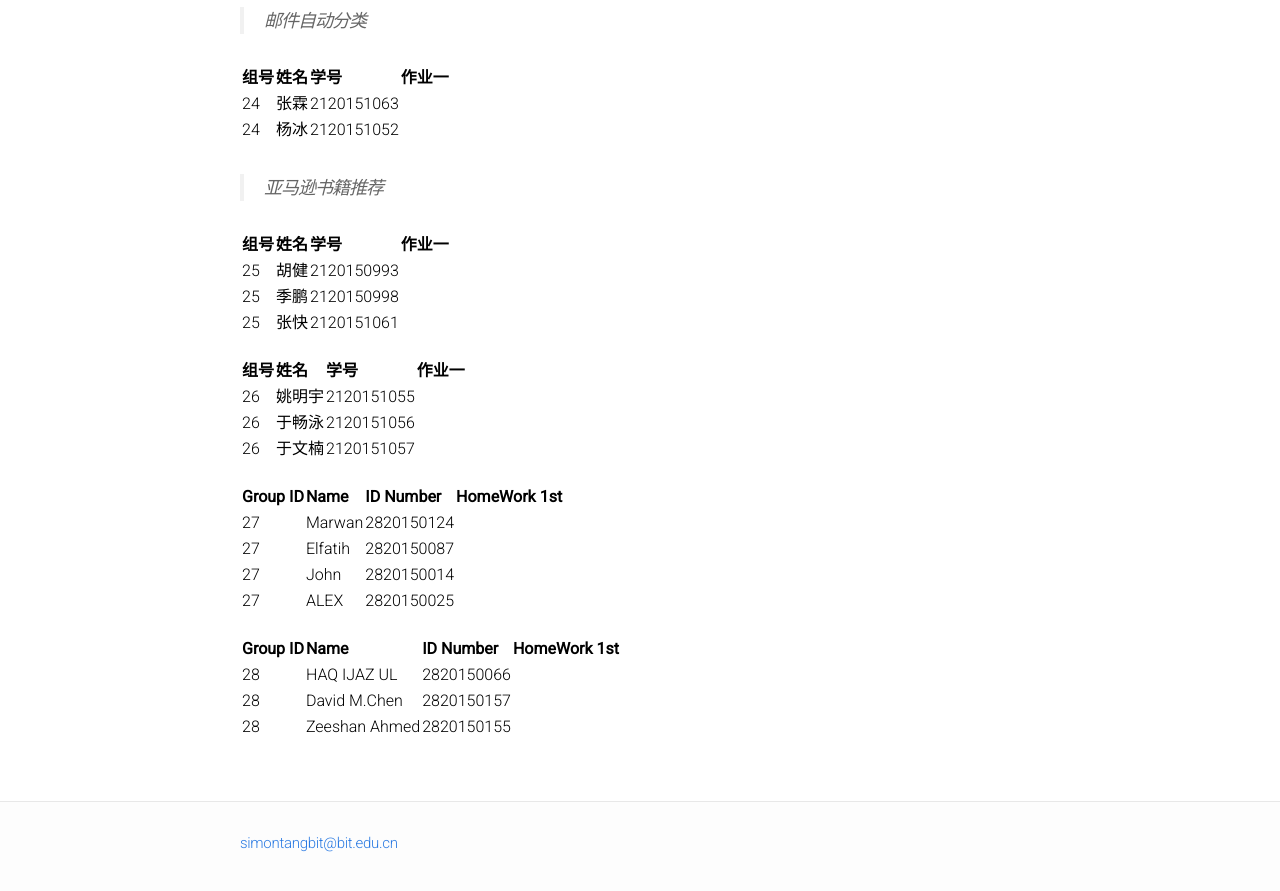
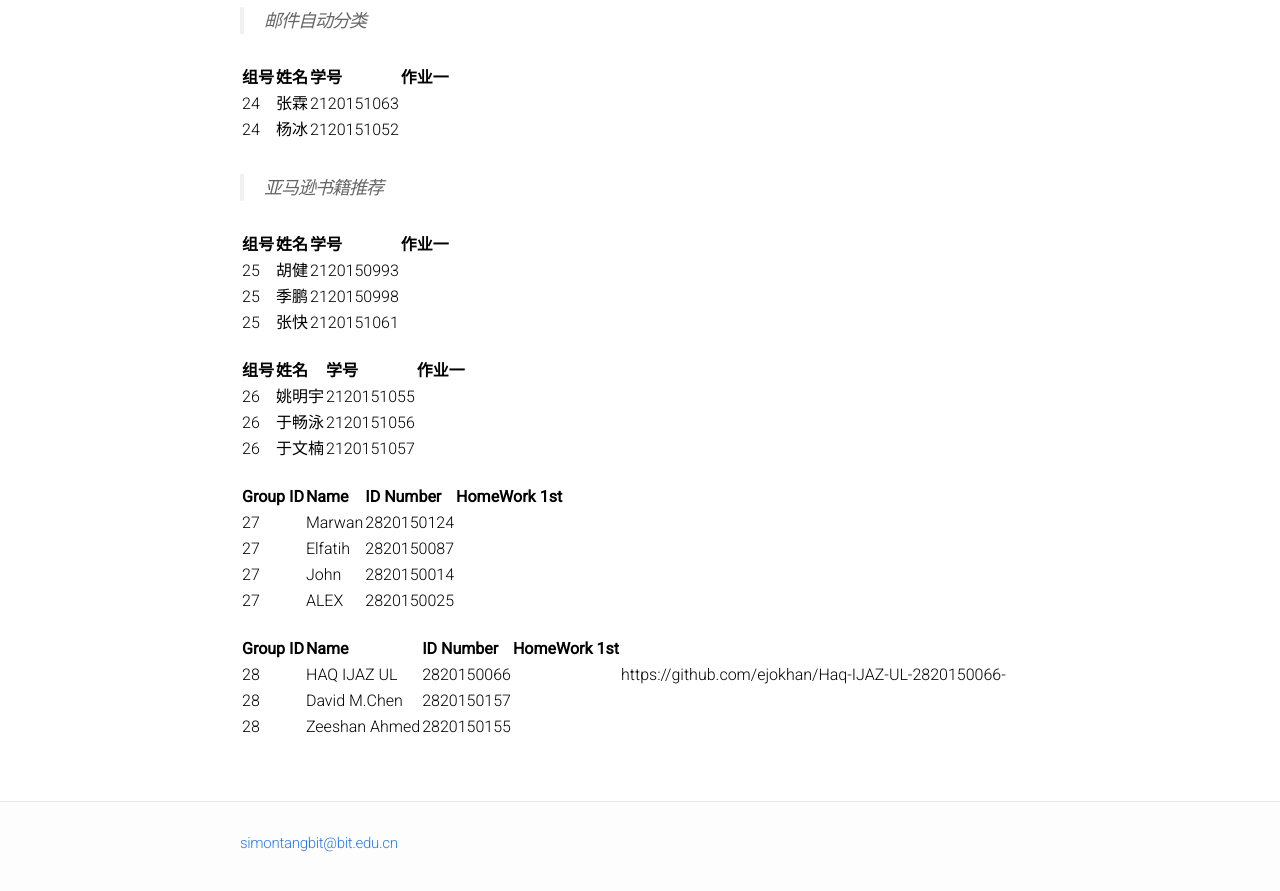
Before and after one commit to BITDM/bitdm.github.io, a Jekyll site: the page built from 2016/groups.md, in a window 1280 px wide and 900 px high, scrolled down 4048 px. Shown: the top 891 px of the window. Built offline with Jekyll 4.4.1, drawn with Linux system fonts in a browser that asks for light colours; some of the changed lines change nothing that is shown.

Commit message:
Update groups.md

```diff
--- a/2016/groups.md
+++ b/2016/groups.md
@@ -204,6 +204,6 @@ permalink: /2016/groups/
 
 |Group ID|Name|ID Number|HomeWork 1st|
 |:-------------|:-------------|:-----|:-----|
-|28|HAQ IJAZ UL |2820150066|
+|28|HAQ IJAZ UL |2820150066||https://github.com/ejokhan/Haq-IJAZ-UL-2820150066-|
 |28|David M.Chen|2820150157|
 |28|Zeeshan Ahmed|2820150155|
```
